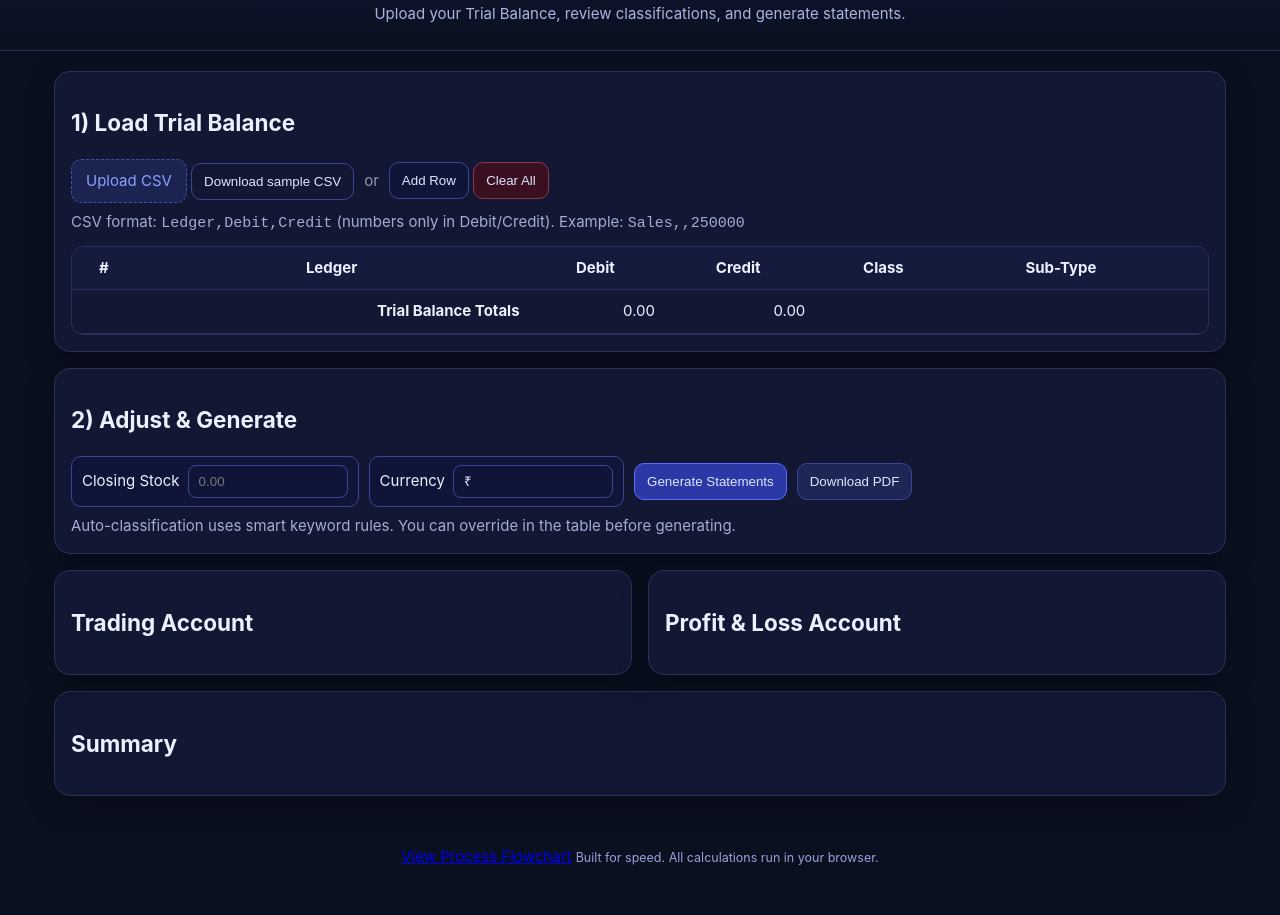
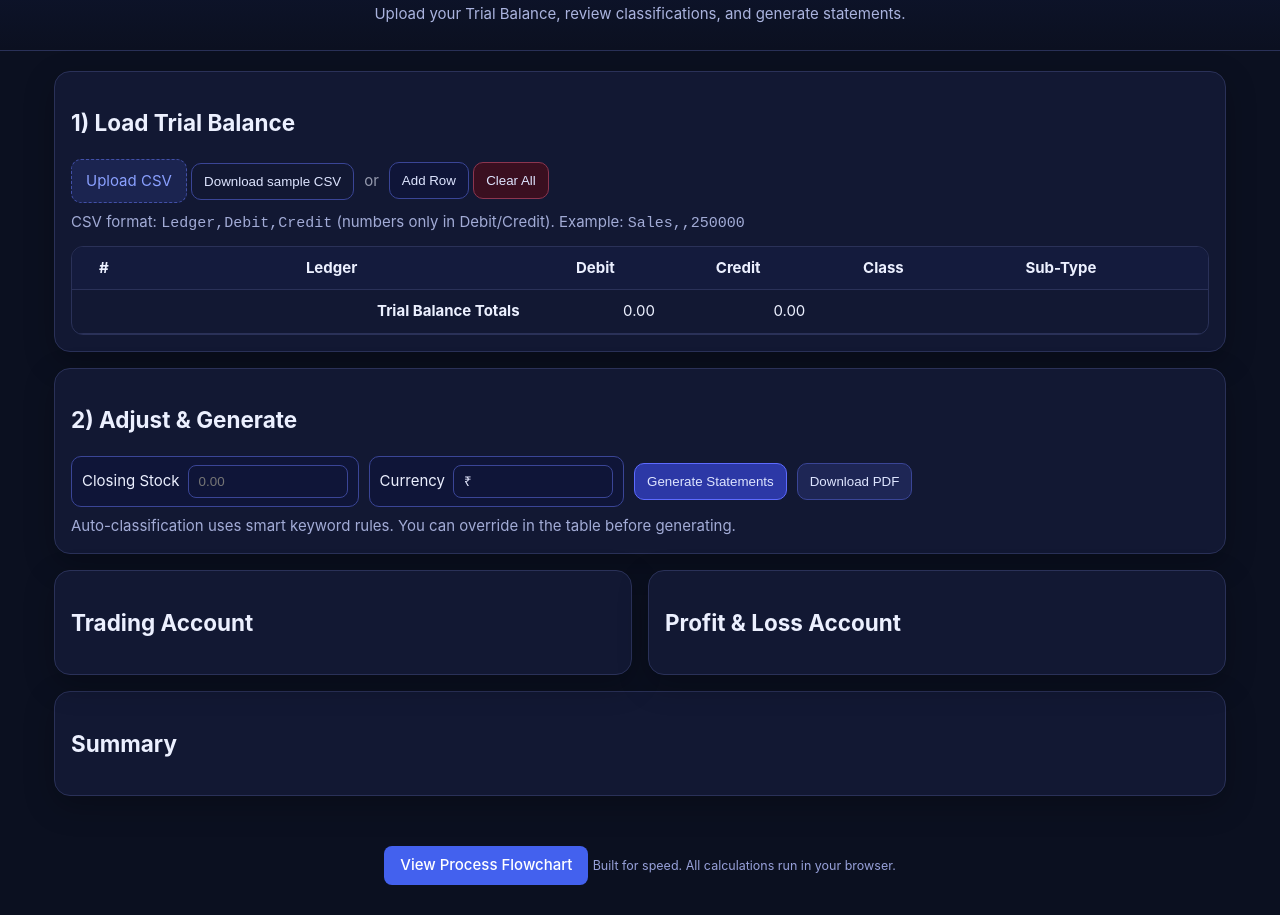
Before and after one commit to SK0705/FINMATRIX, a plain HTML site: page index.html in a window 1280 px wide. Shown: the part 66-981 px from the top of the page. Drawn offline with nearby package versions, Linux system fonts and the light colour scheme.

Commit message:
Update style.css

```diff
--- a/style.css
+++ b/style.css
@@ -70,3 +70,33 @@ td.actions { text-align:center; }
 
 .summary { display: grid; gap: 6px; }
 .tag { display:inline-block; padding:4px 8px; border-radius:999px; background:#0f1538; border:1px solid #3a4596; color:#cbd4ff; }
+/* Add these styles to your existing CSS */
+.btn {
+  display: inline-flex;
+  align-items: center;
+  justify-content: center;
+  padding: 10px 16px;
+  border-radius: 8px;
+  font-weight: 500;
+  cursor: pointer;
+  transition: all 0.2s ease;
+  border: none;
+}
+
+.btn.primary {
+  background-color: #4361ee;
+  color: white;
+}
+
+.btn.primary:hover {
+  background-color: #3a56d4;
+  transform: translateY(-2px);
+  box-shadow: 0 4px 8px rgba(0,0,0,0.1);
+}
+
+/* Style for the link version in footer */
+.footer a.btn {
+  text-decoration: none;
+  color: white;
+  padding: 8px 16px;
+}
```
